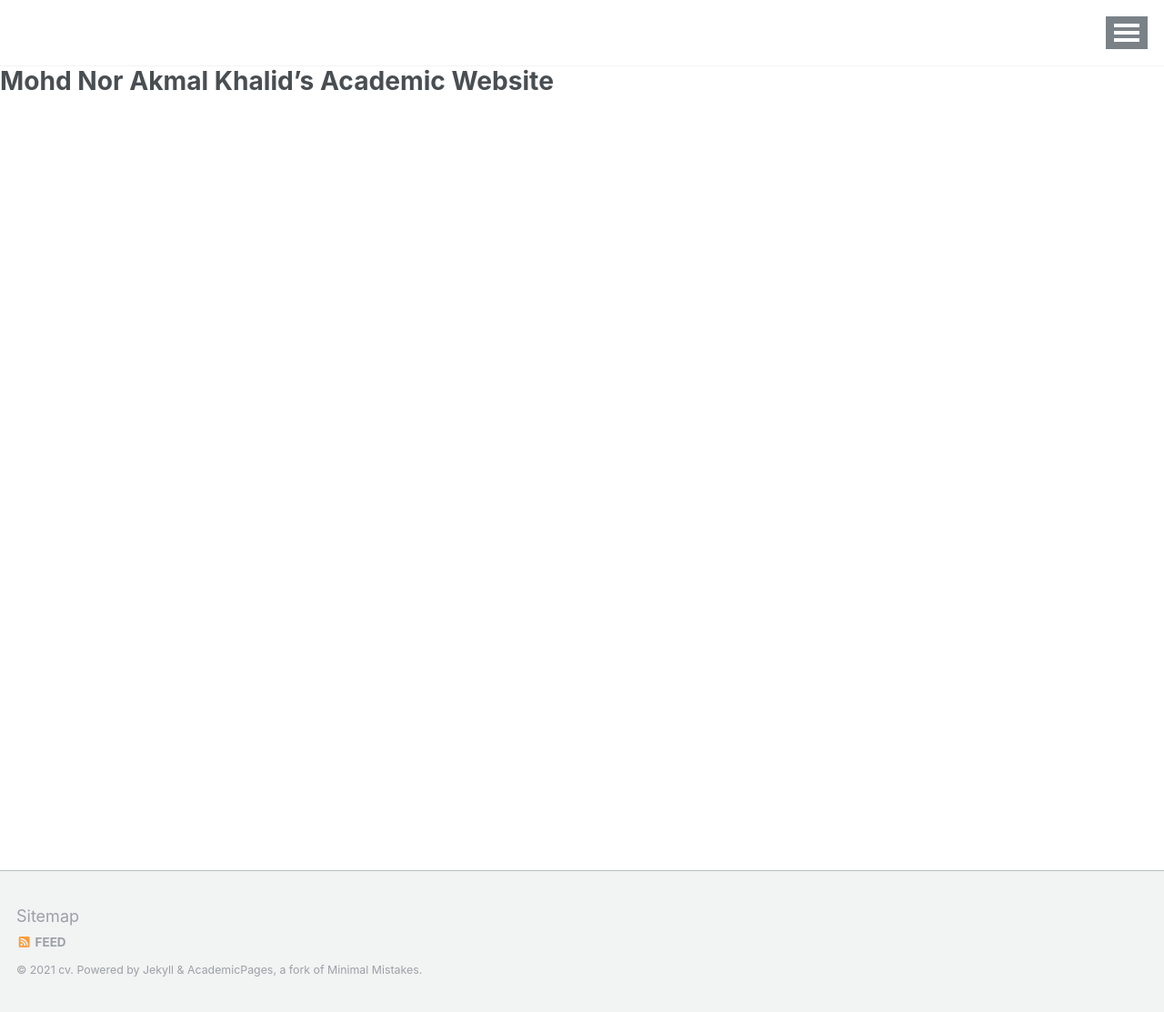
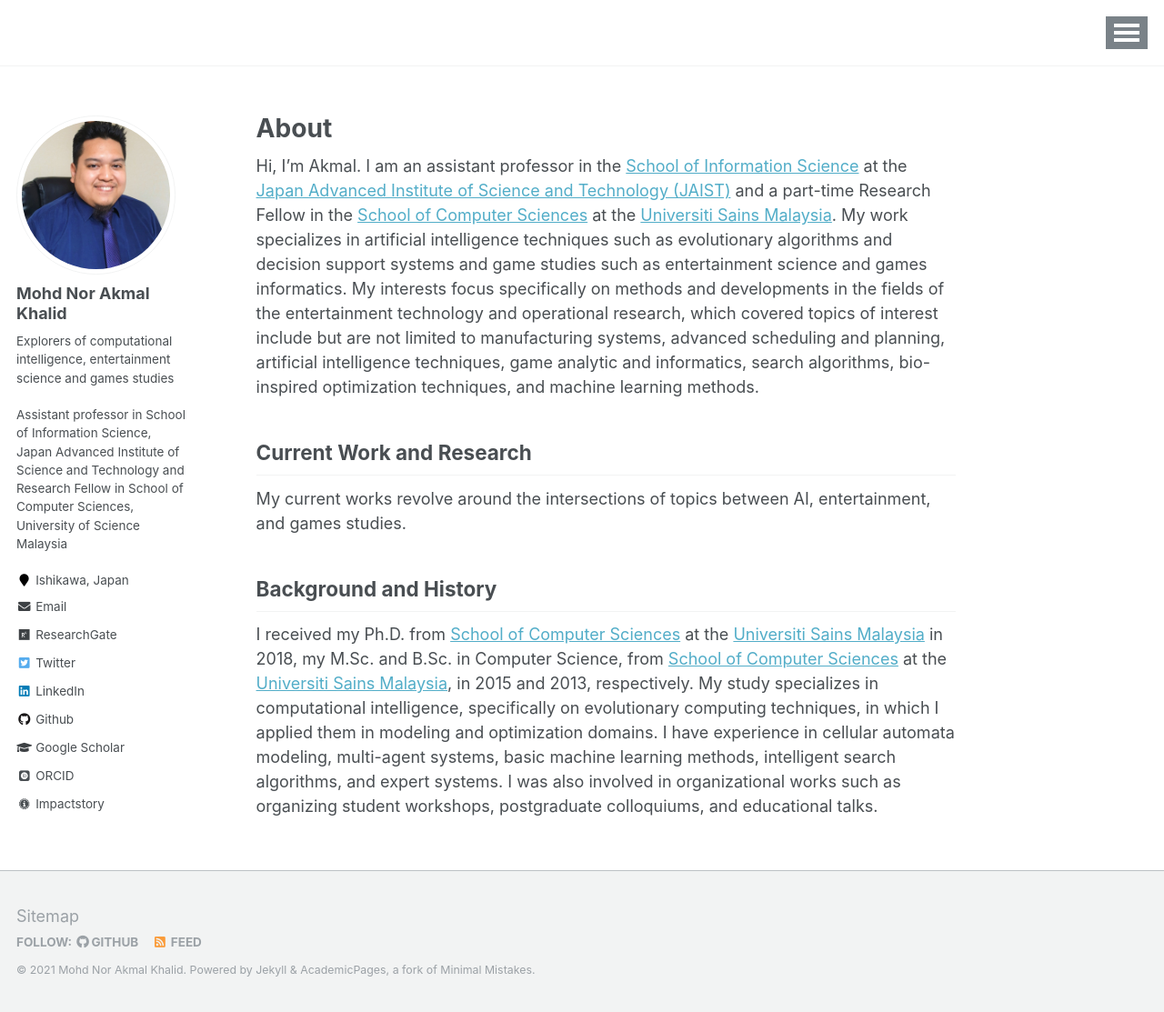
Before and after one commit to akmalkhalid/cv, a Jekyll site: the page built from _pages/about.md, in a window 1280 px wide and 1113 px high. Shown: the whole window at 91% size. Built offline with Jekyll 4.4.1, drawn with Linux system fonts in a browser that asks for light colours; some web fonts are replaced; our own code applies the rules of GitHub Pages for plain Markdown files.

Commit message:
Update _config.yml

```diff
--- a/_config.yml
+++ b/_config.yml
@@ -5,9 +5,9 @@
 # For technical reasons, this file is *NOT* reloaded automatically when you use
 # `jekyll serve`. If you change this file, please restart the server process.
 
- theme                   : "minimal-mistakes-jekyll"
+# theme                  : "minimal-mistakes-jekyll"
 # remote_theme           : "mmistakes/minimal-mistakes@4.23.0"
-minimal_mistakes_skin    : "aqua" # "default", "air", "aqua", "contrast", "dark", "dirt", "neon", "mint", "plum", "sunrise"
+# minimal_mistakes_skin  : "aqua" # "default", "air", "aqua", "contrast", "dark", "dirt", "neon", "mint", "plum", "sunrise"
 
 # Site Settings
 locale                   : "en-US"
```
